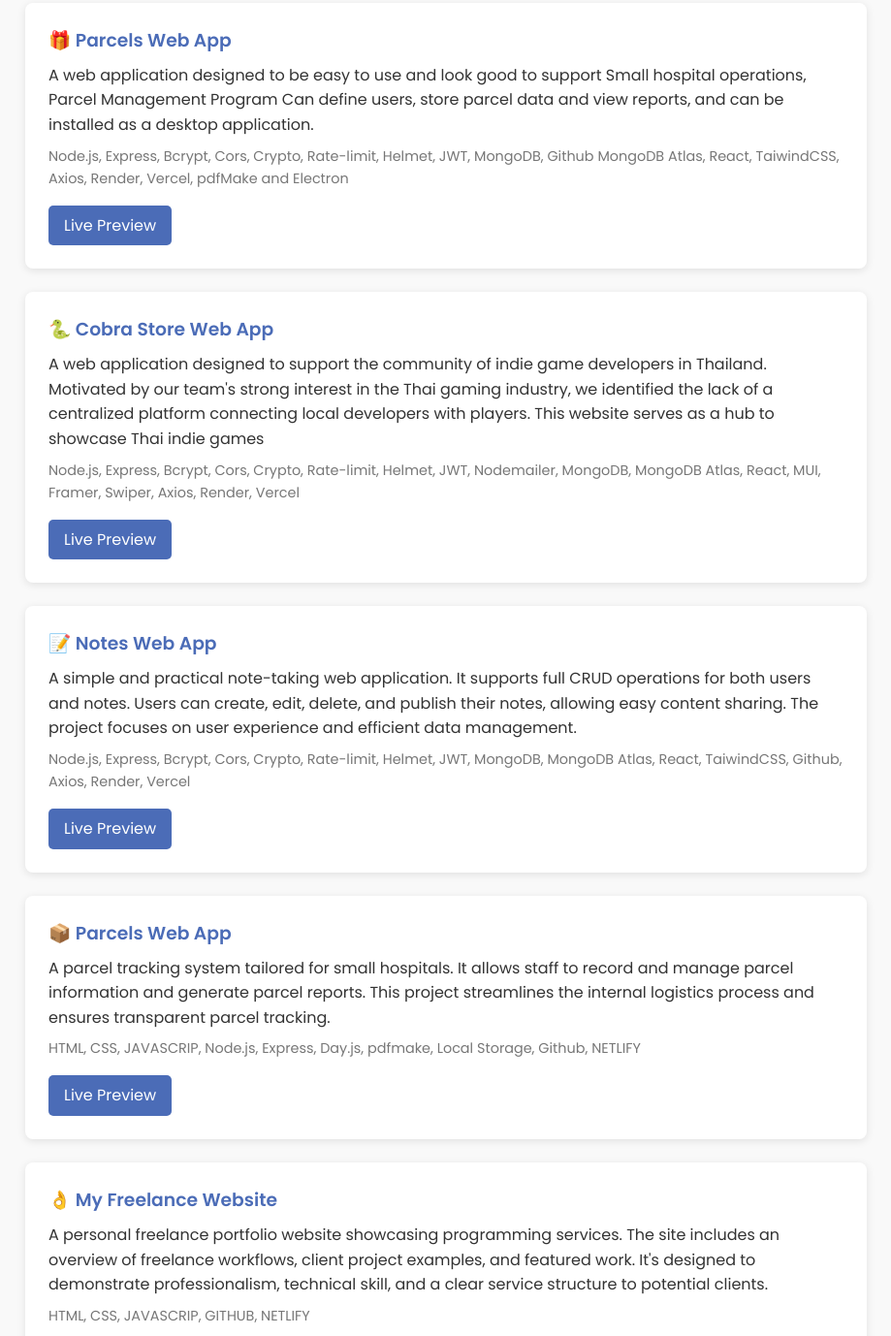
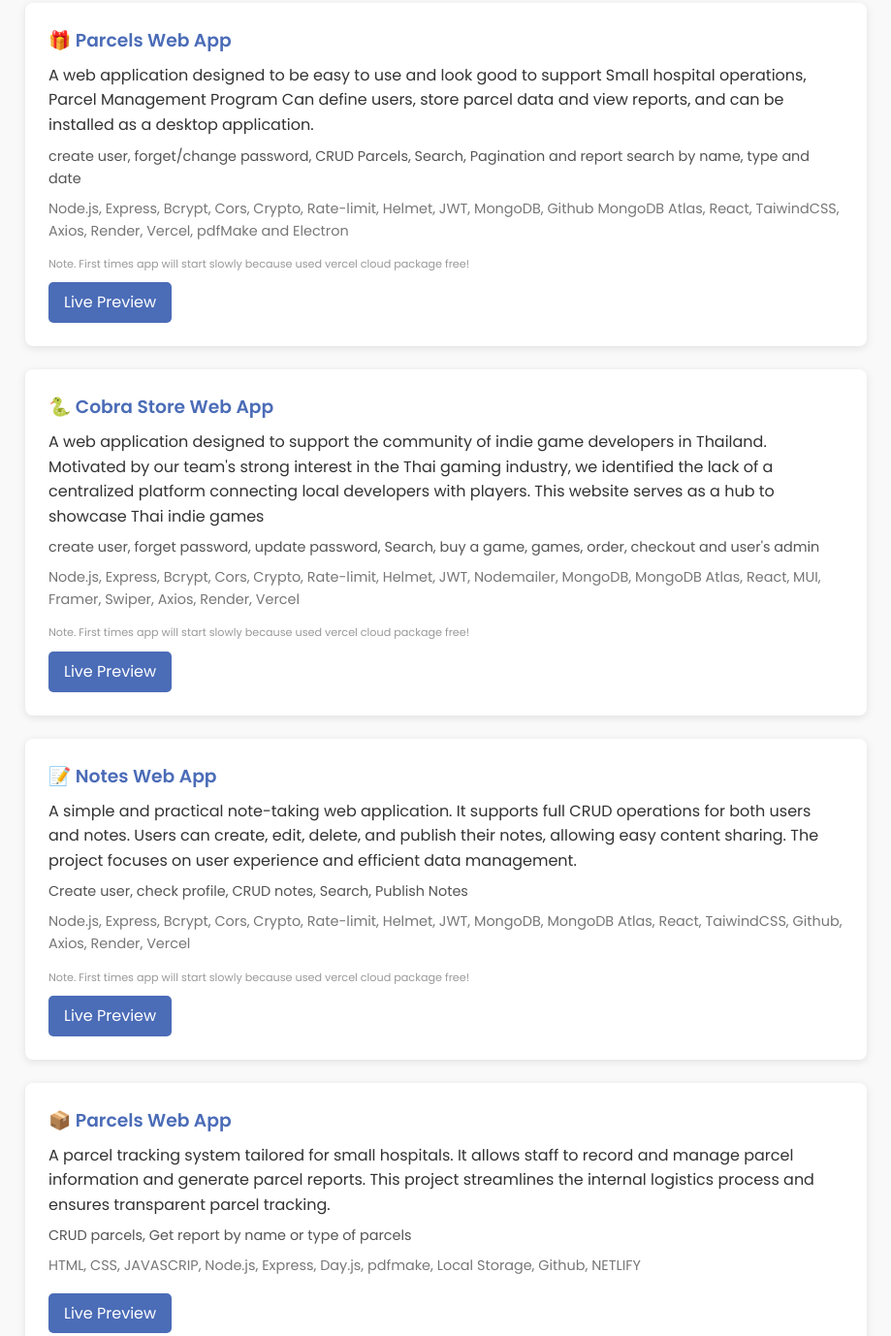
Before and after one commit to Sanyalak-T/portfolio-dashboard, a plain HTML site: page index.html in a window 1280 px wide. Shown: the part 303-1681 px from the top of the page at 97% size, without its empty margins (180-1099 px from the left). Drawn offline with Linux system fonts and the light colour scheme.

Commit message:
update(files): add function part in index.html and add styles in app.css

```diff
--- a/app.css
+++ b/app.css
@@ -57,9 +57,21 @@ body {
   color: #4b6cb7;
 }
 
+.project .function {
+  font-size: 0.9rem;
+  color: #555;
+  margin: 0.5rem 0;
+}
+
 .project .tools {
   font-size: 0.9rem;
   color: #777;
+  margin: 0.5rem 0;
+}
+
+.project span {
+  font-size: 0.7rem;
+  color: #999;
   margin: 0.5rem 0;
 }
 
--- a/index.html
+++ b/index.html
@@ -32,12 +32,22 @@
           data and view reports, and can be
           installed as a desktop application.
         </p>
+        <p class="function">
+          create user, forget/change password,
+          CRUD Parcels, Search, Pagination and
+          report search by name, type and date
+        </p>
         <p class="tools">
           Node.js, Express, Bcrypt, Cors, Crypto,
           Rate-limit, Helmet, JWT, MongoDB, Github
           MongoDB Atlas, React, TaiwindCSS, Axios,
           Render, Vercel, pdfMake and Electron
         </p>
+        <span
+          >Note. First times app will start slowly
+          because used vercel cloud package
+          free!</span
+        >
         <p>
           <a
             href="https://parcels-app-online-frontend.vercel.app/"
@@ -61,12 +71,22 @@
           serves as a hub to showcase Thai indie
           games
         </p>
+        <p class="function">
+          create user, forget password, update
+          password, Search, buy a game, games,
+          order, checkout and user's admin
+        </p>
         <p class="tools">
           Node.js, Express, Bcrypt, Cors, Crypto,
           Rate-limit, Helmet, JWT, Nodemailer,
           MongoDB, MongoDB Atlas, React, MUI,
           Framer, Swiper, Axios, Render, Vercel
         </p>
+        <span
+          >Note. First times app will start slowly
+          because used vercel cloud package
+          free!</span
+        >
         <p>
           <a
             href="https://jsd9-spicy-cobra-frontend.vercel.app/"
@@ -89,12 +109,21 @@
           user experience and efficient data
           management.
         </p>
+        <p class="function">
+          Create user, check profile, CRUD notes,
+          Search, Publish Notes
+        </p>
         <p class="tools">
           Node.js, Express, Bcrypt, Cors, Crypto,
           Rate-limit, Helmet, JWT, MongoDB,
           MongoDB Atlas, React, TaiwindCSS,
           Github, Axios, Render, Vercel
         </p>
+        <span
+          >Note. First times app will start slowly
+          because used vercel cloud package
+          free!</span
+        >
         <p>
           <a
             href="https://mini-project-frontend-navy.vercel.app/"
@@ -115,6 +144,10 @@
           streamlines the internal logistics
           process and ensures transparent parcel
           tracking.
+        </p>
+        <p class="function">
+          CRUD parcels, Get report by name or type
+          of parcels
         </p>
         <p class="tools">
           HTML, CSS, JAVASCRIP, Node.js, Express,
@@ -143,6 +176,10 @@
           skill, and a clear service structure to
           potential clients.
         </p>
+        <p class="function">
+          Statics website for presenting works and
+          other services
+        </p>
         <p class="tools">
           HTML, CSS, JAVASCRIP, GITHUB, NETLIFY
         </p>
@@ -156,7 +193,7 @@
         </p>
       </section>
 
-      <section class="project">
+      <!-- <section class="project">
         <h3>🙂 Space To You Website</h3>
         <p>
           A website created for “smiling eyes
@@ -179,7 +216,7 @@
             >Live Preview</a
           >
         </p>
-      </section>
+      </section> -->
 
       <section class="project">
         <h3>🔍 Finding Movies</h3>
@@ -190,6 +227,10 @@
           CSS, and JavaScript. This project
           demonstrates API integration and
           user-interface design fundamentals.
+        </p>
+        <p class="function">
+          Movies website for search the movie get
+          the movie from the movieDB API.
         </p>
         <p class="tools">
           HTML, CSS, JAVASCRIP, GITHUB, NETLIFY
@@ -215,6 +256,11 @@
           in layout design using HTML and CSS
           while presenting real-world content
         </p>
+        <p class="function">
+          Travels website for presenting the place
+          of Thailand and show informations from
+          Wikipedia
+        </p>
         <p class="tools">
           HTML, CSS, GITHUB, NETLIFY
         </p>
```
